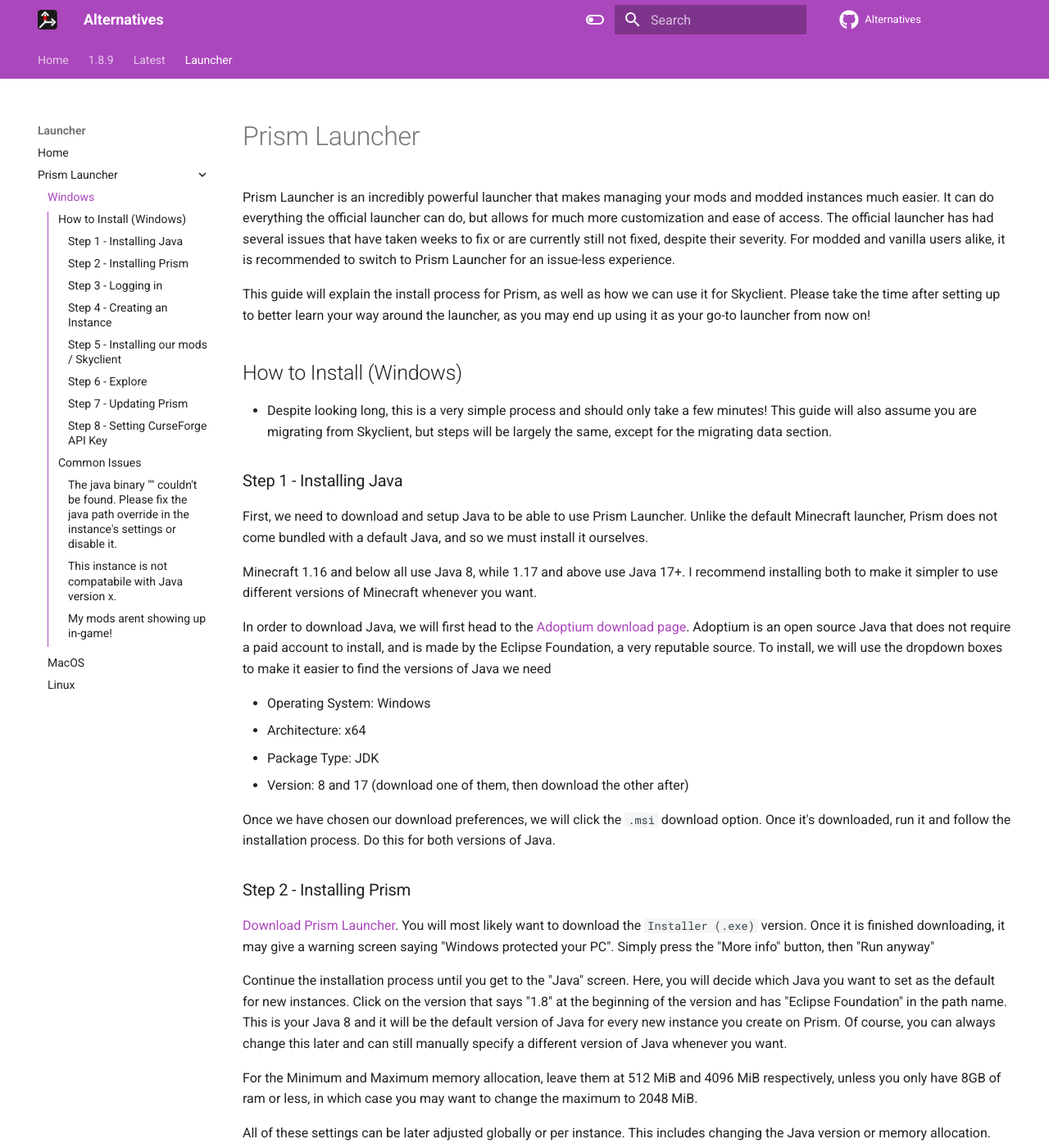
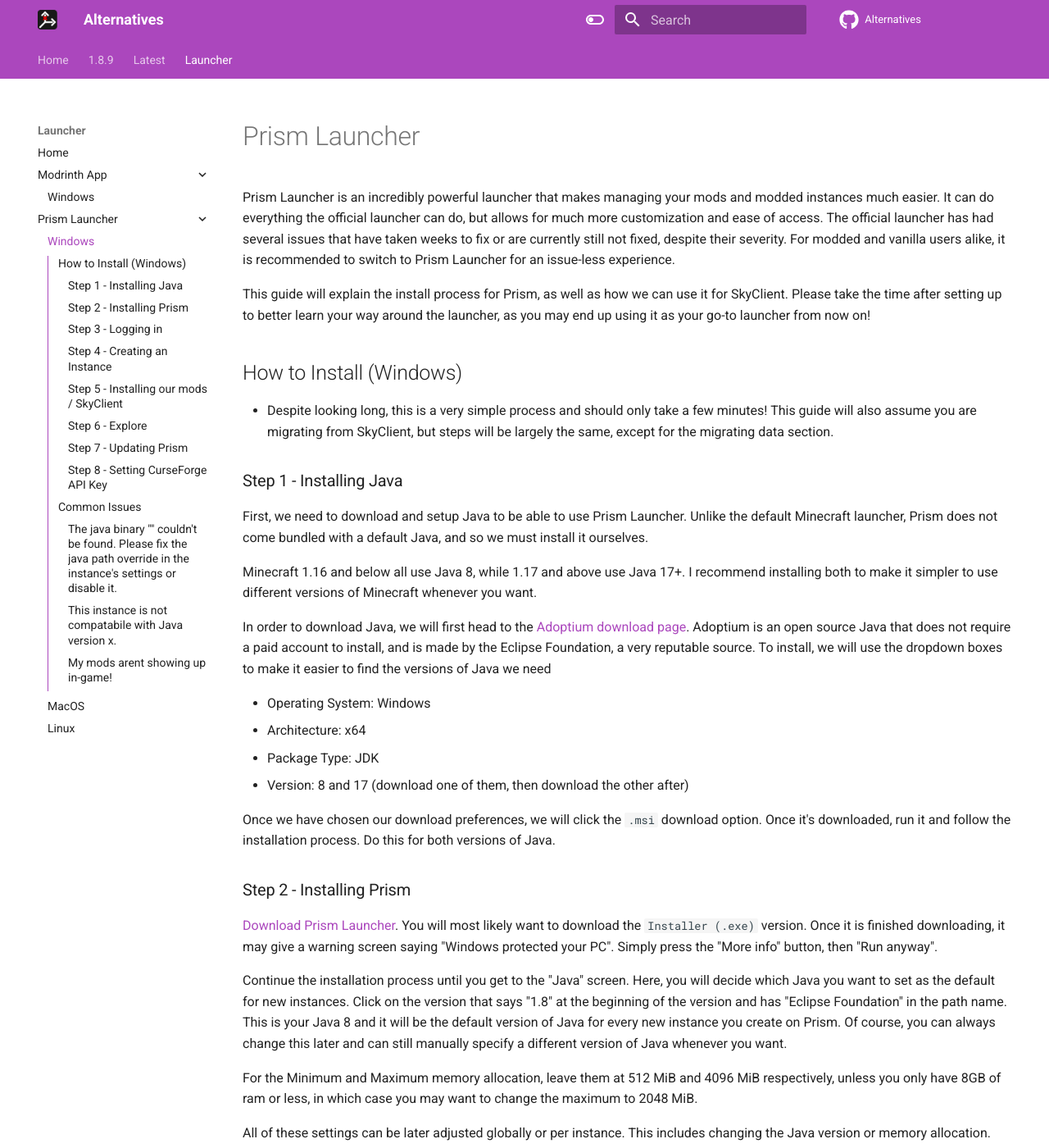
Before and after one commit to MicrocontrollersDev/Alternatives, an MkDocs documentation site: the page built from docs/launcher/prism_win.md, in a window 1280 px wide and 1400 px high. Shown: the whole window at 82% size. Built offline with MkDocs 1.6.1 and Material for MkDocs 9.7.7, drawn with Linux system fonts in a browser that asks for light colours; comment, search, counter and statistics services are not loaded; some of the changed text lies outside the part shown.

Commit message:
modrinth guide and fix some prism guide issues

```diff
--- a/docs/launcher/prism_win.md
+++ b/docs/launcher/prism_win.md
@@ -2,11 +2,11 @@
 
 Prism Launcher is an incredibly powerful launcher that makes managing your mods and modded instances much easier. It can do everything the official launcher can do, but allows for much more customization and ease of access. The official launcher has had several issues that have taken weeks to fix or are currently still not fixed, despite their severity. For modded and vanilla users alike, it is recommended to switch to Prism Launcher for an issue-less experience.
 
-This guide will explain the install process for Prism, as well as how we can use it for Skyclient. Please take the time after setting up to better learn your way around the launcher, as you may end up using it as your go-to launcher from now on!
+This guide will explain the install process for Prism, as well as how we can use it for SkyClient. Please take the time after setting up to better learn your way around the launcher, as you may end up using it as your go-to launcher from now on!
 
 ## How to Install (Windows)
 
-- Despite looking long, this is a very simple process and should only take a few minutes! This guide will also assume you are migrating from Skyclient, but steps will be largely the same, except for the migrating data section.
+- Despite looking long, this is a very simple process and should only take a few minutes! This guide will also assume you are migrating from SkyClient, but steps will be largely the same, except for the migrating data section.
 
 ### Step 1 - Installing Java
 
@@ -25,7 +25,7 @@
 
 ### Step 2 - Installing Prism
 
-[Download Prism Launcher](https://prismlauncher.org/download). You will most likely want to download the `Installer (.exe)` version. Once it is finished downloading, it may give a warning screen saying "Windows protected your PC". Simply press the "More info" button, then "Run anyway"
+[Download Prism Launcher](https://prismlauncher.org/download). You will most likely want to download the `Installer (.exe)` version. Once it is finished downloading, it may give a warning screen saying "Windows protected your PC". Simply press the "More info" button, then "Run anyway".
 
 Continue the installation process until you get to the "Java" screen. Here, you will decide which Java you want to set as the default for new instances. Click on the version that says "1.8" at the beginning of the version and has "Eclipse Foundation" in the path name. This is your Java 8 and it will be the default version of Java for every new instance you create on Prism. Of course, you can always change this later and can still manually specify a different version of Java whenever you want.
 
@@ -49,9 +49,9 @@
 
 Under the `Version` selector, scroll down till you find 1.8.9 and select it. Then in the `Mod Loader` tab directly underneath, choose Forge (NOTE: this is not the tab on the left that says CurseForge). It will automatically choose the latest version of Forge for 1.8.9 for you. Simply click "OK" to proceed. You should now be back on the main Prism page.
 
-### Step 5 - Installing our mods / Skyclient
+### Step 5 - Installing our mods / SkyClient
 
-Now that we've installed Forge 1.8.9, we need to move all our mods to the new Prism Launcher folder. To do that, we'll right click our new instance and press `Edit`. Now, we'll go to the `Mods` tab. On the bottom right, there will be a button called `View Folder`. Click on this and you should be redirected to a File Explorer tab. Now, open a new File Explorer by either pressing `Win + E` on your keyboard or right clicking the file explorer icon and pressing "File Explorer". Navigate to your old .minecraft folder, which is `C:\Users\USER\AppData\Roaming\.minecraft` (change USER to your computer's name, or if you don't know it, press the `Windows` key and `r` at the same time to open up Run, and type `%appdata%` to open your Roaming folder, then open the `.minecraft` folder). Then open the `skyclient` file if you are using Skyclient. Simply move everything in this folder into the Prism Launcher .minecraft folder that you opened earlier. Once this is done, you should be able to see all your mods in the Mods tab, and can launch the instance.
+Now that we've installed Forge 1.8.9, we need to move all our mods to the new Prism Launcher folder. To do that, we'll right click our new instance and press `Folder`. Click on this and you should be redirected to a File Explorer window, where you should open the folder titled `.minecraft`. Now, open a new File Explorer by either pressing `Win + E` on your keyboard or right clicking the file explorer icon and pressing "File Explorer". Navigate to your old .minecraft folder, which is `C:\Users\USER\AppData\Roaming\.minecraft` (change USER to your computer's name, or if you don't know it, press the `Windows` key and `r` at the same time to open up Run, and type `%appdata%` to open your Roaming folder, then open the `.minecraft` folder). Then open the `skyclient` file if you are using SkyClient. Simply move everything in this folder into the Prism Launcher .minecraft folder that you opened earlier. Once this is done, you should be able to see all your mods in the Mods tab, and can launch the instance.
 
 [A quick video guide explaining this process can be found here.](https://youtu.be/DEGaD-_HFCE)
 
@@ -67,7 +67,7 @@
 
 Automatic updating has been added since Prism Launcher 8.0. Simply press the `Update` button in the top toolbar to check for updates.
 
-If you are on a version less than 8.0, you will need to download the installer and run it again (you will not lose your instances/your Skyclient).
+If you are on a version less than 8.0, you will need to download the installer and run it again (you will not lose your instances/your SkyClient).
 
 In some cases (specifically when you are on version 5.x or lower), you may need to uninstall your current Prism Launcher entirely before reinstalling. Your instances will still be safe and will not be deleted.
 
--- a/mkdocs.yml
+++ b/mkdocs.yml
@@ -82,6 +82,8 @@
           - "Migrating to Latest": "latest/migrating.md"
   - "Launcher":
       - "Home": "launcher/home.md"
+      - "Modrinth App":
+          - "Windows": "launcher/modrinth_win.md"
       - "Prism Launcher":
           - "Windows": "launcher/prism_win.md"
           - "MacOS": "launcher/prism_mac.md"
```
Also changed, not shown: docs/launcher/home.md (+7 -1 lines), docs/launcher/modrinth_win.md (added, +47 -0 lines), docs/launcher/prism_gnu.md (+4 -4 lines), docs/launcher/prism_mac.md (+4 -4 lines).
